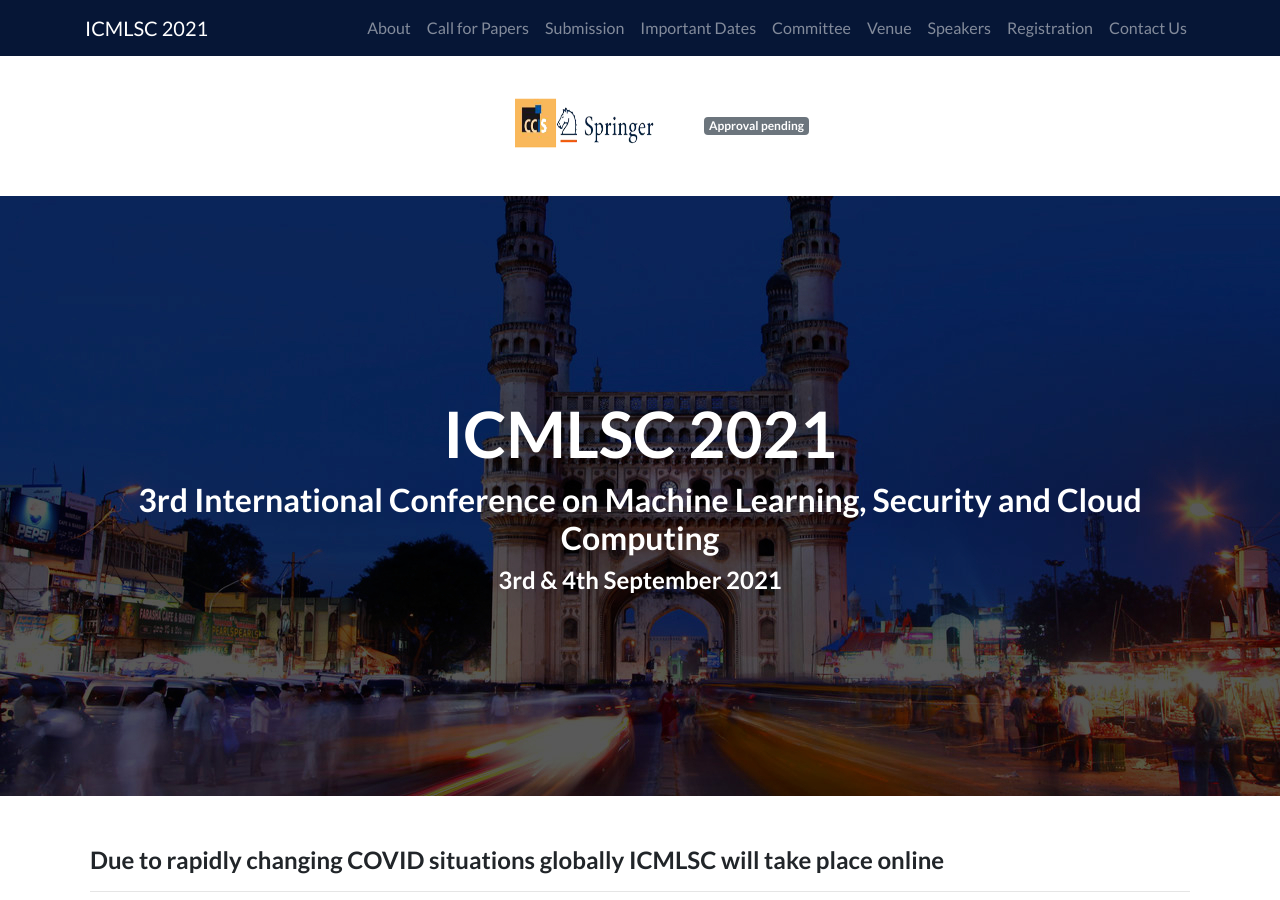
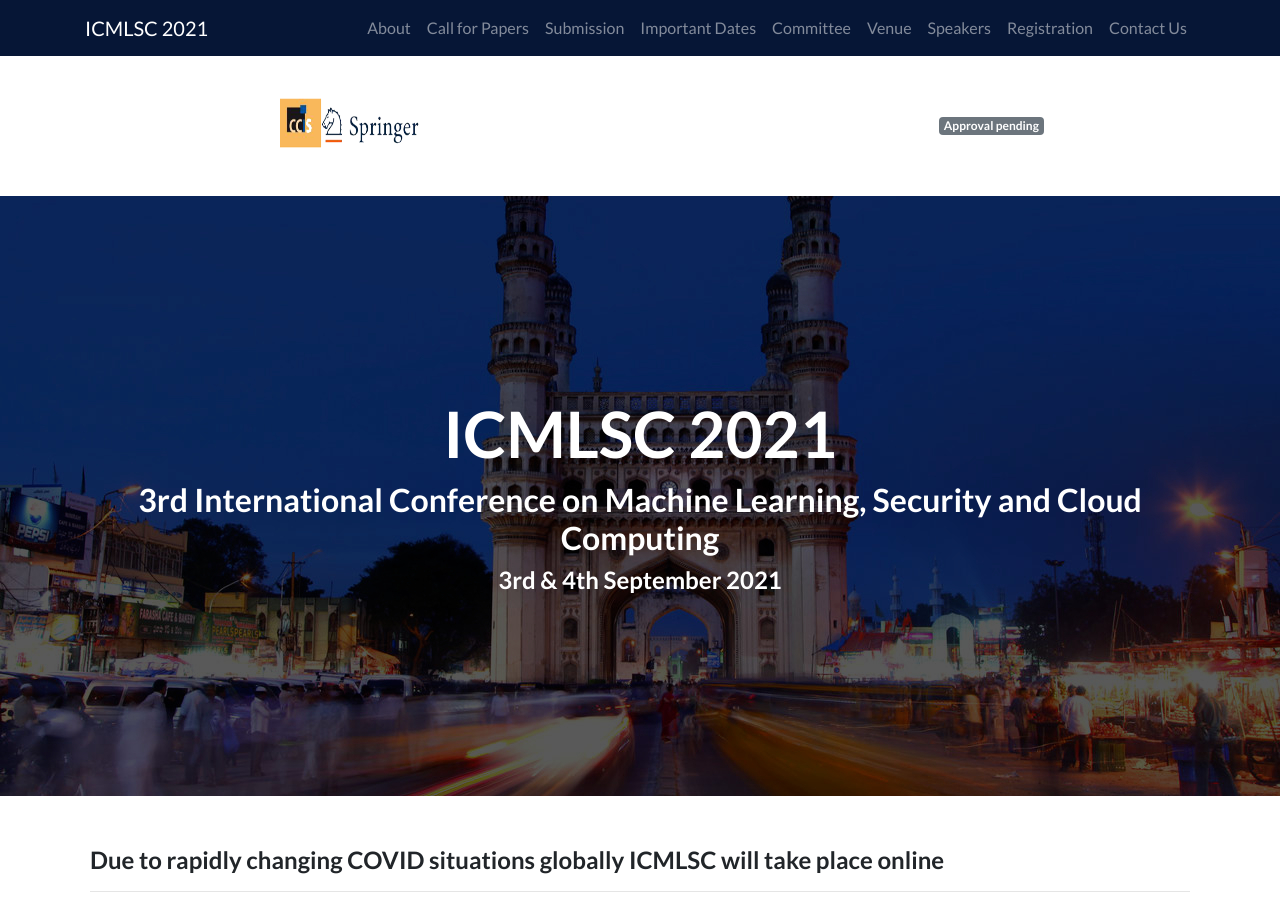
Before and after one commit to ieeevardhaman/icmlsc-website, a Jekyll site: the page built from pages/about.md, in a window 1280 px wide and 900 px high. Built offline with Jekyll 4.4.1, drawn with Linux system fonts in a browser that asks for light colours; our own code applies the rules of GitHub Pages for plain Markdown files.

Commit message:
Update header.html

```diff
--- a/_includes/header.html
+++ b/_includes/header.html
@@ -1,5 +1,5 @@
 <div class="d-flex flex-wrap justify-content-around align-items-center logos">
-    <div >
+
 
       <img src="/img/logos/springer.png" width="324" height="155">
       <span class="badge badge-secondary">Approval pending</span></div>
```
